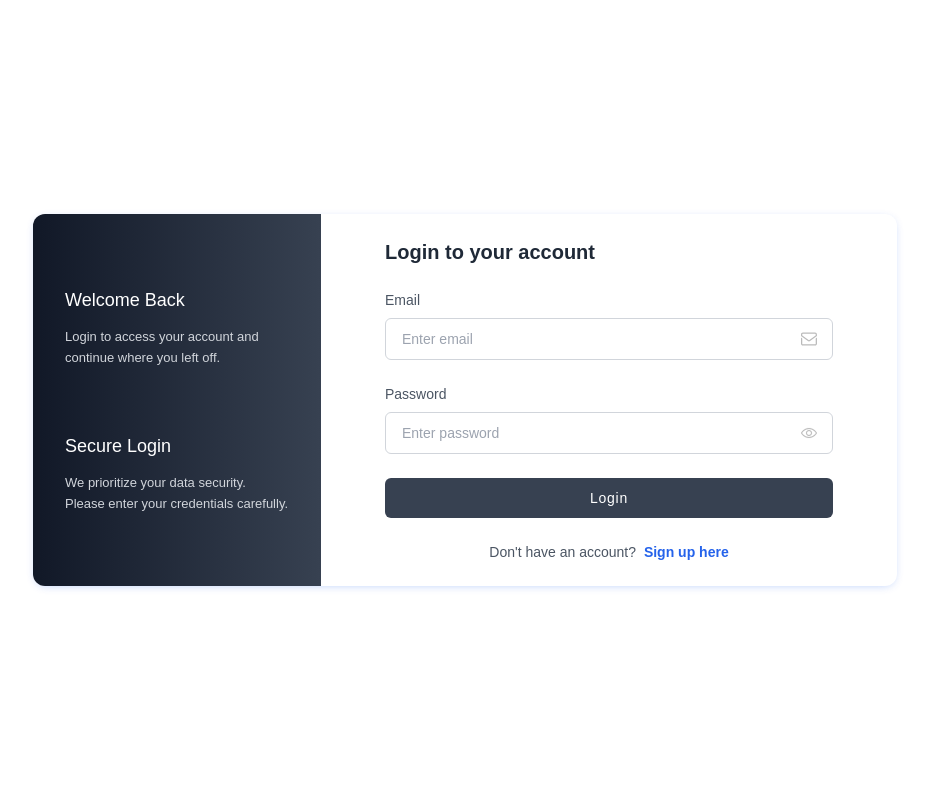
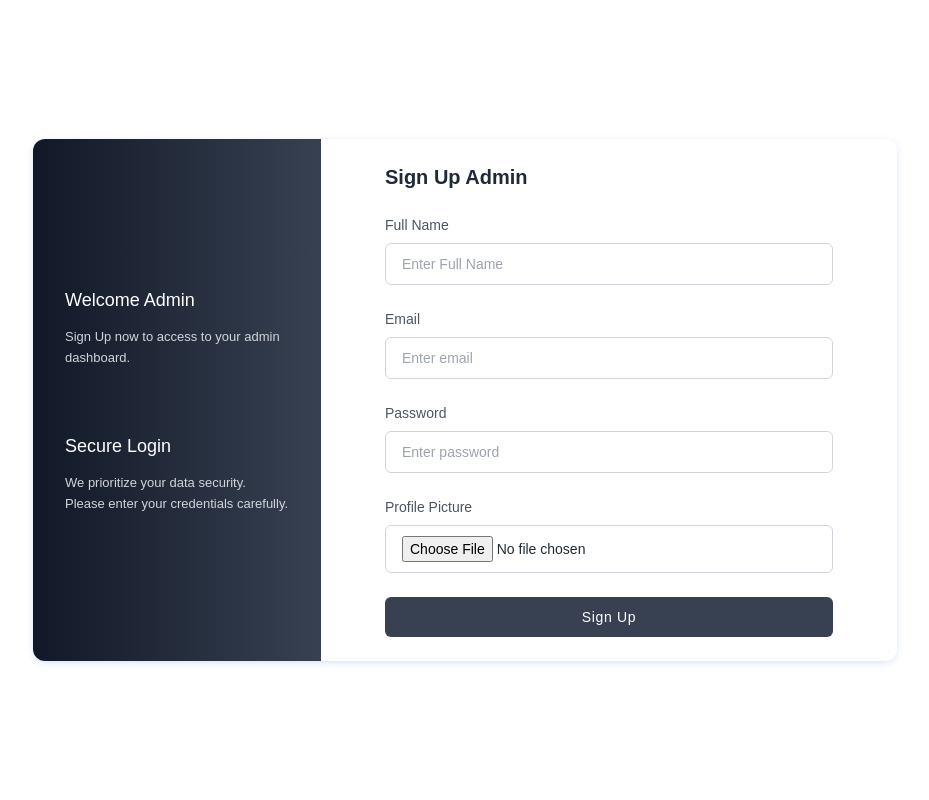
Before and after one commit to anasHammaoui/gestionComptesBancaire, a PHP site: page /signUpAdmin.php in a window 1280 px wide. Shown: the whole page, without its empty margins (175-1104 px from the left). Run offline with PHP 8.4, Linux system fonts and the light colour scheme; some libraries are stand-ins or nearby versions.

Commit message:
complete sign up and login for admin

```diff
--- /dev/null
+++ b/controller/authCont.php
@@ -0,0 +1,66 @@
+<?php
+require_once __DIR__. "/../model/adminAuth.php";
+class Auth {
+    private $adminModel;
+    function __construct(){
+        $this -> adminModel = new Adminauth();
+    }
+    // VALIDATION
+    function validateInputs($data){
+        $data = trim($data);
+        $data = htmlspecialchars($data);
+        $data = stripslashes($data);
+        return $data;
+    }
+    // sign up for admin
+public function handleRegister(){
+
+    if ($_SERVER["REQUEST_METHOD"] == "POST" && isset($_POST["signupAdmin"])){
+      $adminName = $this -> validateInputs($_POST["adminName"]);
+      $adminEmail = $this -> validateInputs($_POST["adminEmail"]) ;
+      $adminPassword = password_hash($_POST["adminPassword"],PASSWORD_DEFAULT);
+      $adminPicName =  $_FILES["adminPic"]["name"];
+      $adminPicTmp = $_FILES["adminPic"]["tmp_name"];
+    //   var_dump($_FILES["adminPic"]);
+    //   var_dump($adminPicTmp);
+    // check if signed up successfully
+      if (move_uploaded_file($adminPicTmp, "../adminImg/".$adminPicName) && $this -> adminModel -> register($adminName,$adminEmail,$adminPassword,$adminPicName)){
+        return true;
+      } else {
+        return false;
+      }
+
+   }
+ }
+//  login to admin acc
+public function handleLogin(){
+
+
+    if ($_SERVER["REQUEST_METHOD"] == "POST"){
+        if (isset($_POST['adminLogin'])) {
+            $email = $_POST['email'];
+            $password = $_POST['password'];
+            $result = $this->adminModel->login($email);
+
+            if ($result) {
+                if (password_verify($password, $result["admin_password"])){
+                    session_start();
+                    $_SESSION["admin"] = "admin";
+                    $_SESSION["admin_name"] = $result["admin_name"];
+                    $_SESSION["admin_id"] = $result["admin_id"];
+                    header("location: ../admin/adminDash.php");
+                } else {
+                    echo "password incorrect";
+                }
+            } else {
+                echo "invalid email";
+            }
+
+        }
+    }
+
+
+ }
+}
+
+?>
--- /dev/null
+++ b/model/adminAuth.php
@@ -0,0 +1,41 @@
+<?php
+    include_once __DIR__."/../config/db.php";
+    class Adminauth extends database {
+         // register for admins
+    public function register($adminName,$adminEmail,$adminPassword,$adminPicName) {
+
+        $checkExist = $this -> connection -> prepare("SELECT count(email) as count from admins where email = ?");
+        $checkExist -> execute([$adminEmail]);
+        $countEmails = $checkExist -> fetch(PDO::FETCH_ASSOC);
+        if ($countEmails["count"] === 0){
+            try {
+                // Prepare and execute the insertion query
+                $result = $this->connection->prepare("INSERT INTO admins (admin_name, email, admin_password, profile_pic) VALUES (?, ?, ?, ?)");
+                $result->execute([$adminName,$adminEmail,$adminPassword,$adminPicName]);
+
+            } catch (PDOException $e) {
+                echo "Error: " . $e->getMessage();
+            }
+        return true;
+        } else {
+            return false;
+        }
+    }
+    // admin login
+    public function login($email){
+        $checkEmail = $this -> connection -> prepare("SELECT count(email) as count_mail from admins where email =?");
+        $checkEmail -> execute([$email]);
+        $checkResult = $checkEmail -> fetch(PDO::FETCH_ASSOC);
+        // CHECK IF EMAIL EXISTT
+        if ($checkResult["count_mail"]){
+            // get user result
+            $getRes = $this -> connection -> prepare("SELECT * from admins where email =?");
+        $getRes -> execute([$email]);
+        $result = $getRes -> fetch(PDO::FETCH_ASSOC);
+            return $result;
+        } else {
+            return false;
+        }
+    }
+    }
+?>
--- a/view/auth/signUpAdmin.php
+++ b/view/auth/signUpAdmin.php
@@ -1,14 +1,16 @@
 <?php
-  require_once "../../controller/clientController.php";
+  require_once "../../controller/authCont.php";
 
 
-if(isset($_POST['SignUp'])){
-    $email=$_POST['email'];
-    $password=$_POST['password'];
-    $password=$_POST['fullName'];
-    $client=new ClientController();
-    $client->login($email,$password);
-}
+    $admin = new Auth();
+    if ($admin -> handleRegister()){
+        header('Location: loginAdmin.php?message=' . urlencode("Signed up successfully") . '&type=success');
+       echo "<script> alert('Sign Up successfully')</script>";
+
+    } else if ($admin -> handleRegister() === false){
+        header('Location: signupadmin.php?message=' . urlencode("Failed to sign up") . '&type=failed');
+
+    }
 ?>
 <!DOCTYPE html>
 <html lang="en">
@@ -16,7 +18,7 @@ if(isset($_POST['SignUp'])){
 <head>
     <meta charset="UTF-8">
     <meta name="viewport" content="width=device-width, initial-scale=1.0">
-    <title>Login</title>
+    <title>SignUp Admin</title>
     <script src="https://cdn.tailwindcss.com"></script>
 </head>
 
@@ -25,8 +27,8 @@ if(isset($_POST['SignUp'])){
         <div class="grid md:grid-cols-3 items-center shadow-[0_2px_10px_-3px_rgba(6,81,237,0.3)] rounded-xl overflow-hidden">
             <div class="max-md:order-1 flex flex-col justify-center space-y-16 max-md:mt-16 min-h-full bg-gradient-to-r from-gray-900 to-gray-700 lg:px-8 px-4 py-4">
                 <div>
-                    <h4 class="text-white text-lg">Welcome Back</h4>
-                    <p class="text-[13px] text-gray-300 mt-3 leading-relaxed">Login to access your account and continue where you left off.</p>
+                    <h4 class="text-white text-lg">Welcome Admin</h4>
+                    <p class="text-[13px] text-gray-300 mt-3 leading-relaxed">Sign Up now to access to your admin dashboard.</p>
                 </div>
                 <div>
                     <h4 class="text-white text-lg">Secure Login</h4>
@@ -34,47 +36,49 @@ if(isset($_POST['SignUp'])){
                 </div>
             </div>
 
-            <form action="login.php" method="POST" class="md:col-span-2 w-full py-6 px-6 sm:px-16 max-md:max-w-xl mx-auto">
+            <form action="signUpAdmin.php" method="POST" class="md:col-span-2 w-full py-6 px-6 sm:px-16 max-md:max-w-xl mx-auto" enctype="multipart/form-data">
                 <div class="mb-6">
-                    <h3 class="text-gray-800 text-xl font-bold">Login to your account</h3>
+                    <h3 class="text-gray-800 text-xl font-bold">Sign Up Admin</h3>
                 </div>
 
                 <div class="space-y-6">
                     <div>
+                        <label class="text-gray-600 text-sm mb-2 block">Full Name</label>
+                        <div class="relative flex items-center">
+                            <input name="adminName" type="text" required class="text-gray-800 bg-white border border-gray-300 w-full text-sm pl-4 pr-8 py-2.5 rounded-md outline-blue-500" placeholder="Enter Full Name" />
+
+                        </div>
+                    </div>
+                    <div>
                         <label class="text-gray-600 text-sm mb-2 block">Email</label>
                         <div class="relative flex items-center">
-                            <input name="email" type="email" required class="text-gray-800 bg-white border border-gray-300 w-full text-sm pl-4 pr-8 py-2.5 rounded-md outline-blue-500" placeholder="Enter email" />
-                            <svg xmlns="http://www.w3.org/2000/svg" fill="#bbb" stroke="#bbb" class="w-4 h-4 absolute right-4" viewBox="0 0 682.667 682.667">
-                                <defs>
-                                    <clipPath id="a" clipPathUnits="userSpaceOnUse">
-                                        <path d="M0 512h512V0H0Z" data-original="#000000"></path>
-                                    </clipPath>
-                                </defs>
-                                <g clip-path="url(#a)" transform="matrix(1.33 0 0 -1.33 0 682.667)">
-                                    <path fill="none" stroke-miterlimit="10" stroke-width="40" d="M452 444H60c-22.091 0-40-17.909-40-40v-39.446l212.127-157.782c14.17-10.54 33.576-10.54 47.746 0L492 364.554V404c0 22.091-17.909 40-40 40Z" data-original="#000000"></path>
-                                    <path d="M472 274.9V107.999c0-11.027-8.972-20-20-20H60c-11.028 0-20 8.973-20 20V274.9L0 304.652V107.999c0-33.084 26.916-60 60-60h392c33.084 0 60 26.916 60 60v196.653Z" data-original="#000000"></path>
-                                </g>
-                            </svg>
+                            <input name="adminEmail" type="email" required class="text-gray-800 bg-white border border-gray-300 w-full text-sm pl-4 pr-8 py-2.5 rounded-md outline-blue-500" placeholder="Enter email" />
+
                         </div>
                     </div>
+
 
                     <div>
                         <label class="text-gray-600 text-sm mb-2 block">Password</label>
                         <div class="relative flex items-center">
-                            <input name="password" type="password" required class="text-gray-800 bg-white border border-gray-300 w-full text-sm pl-4 pr-8 py-2.5 rounded-md outline-blue-500" placeholder="Enter password" />
-                            <svg xmlns="http://www.w3.org/2000/svg" fill="#bbb" stroke="#bbb" class="w-4 h-4 absolute right-4 cursor-pointer" viewBox="0 0 128 128">
-                                <path d="M64 104C22.127 104 1.367 67.496.504 65.943a4 4 0 0 1 0-3.887C1.367 60.504 22.127 24 64 24s62.633 36.504 63.496 38.057a4 4 0 0 1 0 3.887C126.633 67.496 105.873 104 64 104zM8.707 63.994C13.465 71.205 32.146 96 64 96c31.955 0 50.553-24.775 55.293-31.994C114.535 56.795 95.854 32 64 32 32.045 32 13.447 56.775 8.707 63.994zM64 88c-13.234 0-24-10.766-24-24s10.766-24 24-24 24 10.766 24 24-10.766 24-24 24zm0-40c-8.822 0-16 7.178-16 16s7.178 16 16 16 16-7.178 16-16-7.178-16-16-16z" data-original="#000000"></path>
-                            </svg>
+                            <input name="adminPassword" type="password" required class="text-gray-800 bg-white border border-gray-300 w-full text-sm pl-4 pr-8 py-2.5 rounded-md outline-blue-500" placeholder="Enter password" />
+
+                        </div>
+                    </div>
+                    <div>
+                        <label class="text-gray-600 text-sm mb-2 block">Profile Picture</label>
+                        <div class="relative flex items-center">
+                            <input name="adminPic" type="file" required class="text-gray-800 bg-white border border-gray-300 w-full text-sm pl-4 pr-8 py-2.5 rounded-md outline-blue-500" placeholder="Upload Picture" />
+
                         </div>
                     </div>
                 </div>
 
                 <div class="mt-6">
-                    <button name="loginSubmit" type="submit" class="w-full py-2.5 px-4 tracking-wider text-sm rounded-md text-white bg-gray-700 hover:bg-gray-800 focus:outline-none">
-                        Login
+                    <button name="signupAdmin" type="submit" class="w-full py-2.5 px-4 tracking-wider text-sm rounded-md text-white bg-gray-700 hover:bg-gray-800 focus:outline-none">
+                        Sign Up
                     </button>
                 </div>
-                <p class="text-gray-600 text-sm mt-6 text-center">Don't have an account? <a href="signup.html" class="text-blue-600 font-semibold hover:underline ml-1">Sign up here</a></p>
             </form>
         </div>
     </div>
```
Also changed, not shown: controller/adminController.php (+0 -38 lines), model/admin.php (+0 -15 lines), view/admin/adminDash.php (+24 -12 lines), view/auth/loginAdmin.php (added, +76 -0 lines), view/adminImg/img.jpg (added).
